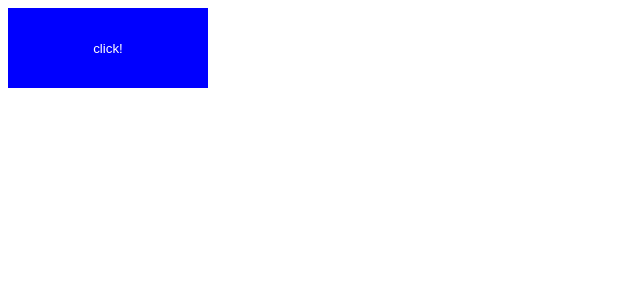
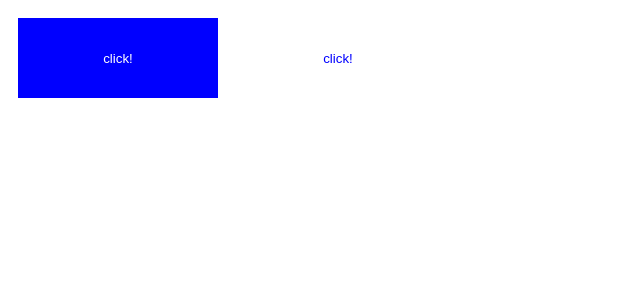
Before and after one commit to code-in-space/project-Rakieta, a React (Create React App) app: page / in a window 1280 px wide. Shown: the top 300 px of the page, without its empty margins (0-640 px from the left). Built offline with nearby package versions, Linux system fonts and the light colour scheme.

Commit message:
configurated ts, added extra styles

```diff
--- a/src/components/Button/Button.tsx
+++ b/src/components/Button/Button.tsx
@@ -1,11 +1,32 @@
-import styled from "styled-components";
+import styled, {css, StyledComponent} from "styled-components";
 
-const Button = styled.button`
+interface ButtonProps {
+     secondary?: boolean;
+}
+
+const Button = styled.button<ButtonProps>`
     background-color: blue;
     color: white;
     border: none;
     width: 200px;
     height: 80px;
+    transition: 0.2s;
+    margin: 10px;
+
+    &:hover{
+            background: transparent;
+            color: blue
+        }
+
+    ${props => props.secondary && css`
+        background: transparent;
+        color: blue;
+
+        &:hover{
+            background: blue;
+            color: white
+        }
+    `}
 `;
 
 export default Button;
--- a/src/views/App.tsx
+++ b/src/views/App.tsx
@@ -1,5 +1,9 @@
 import Button from "../components/Button/Button"
 
-const App = () => <Button>click!</Button>
+const App = () =>
+  <>
+    <Button>click!</Button>
+    <Button secondary>click!</Button>
+  </>
 
 export default App;
```
